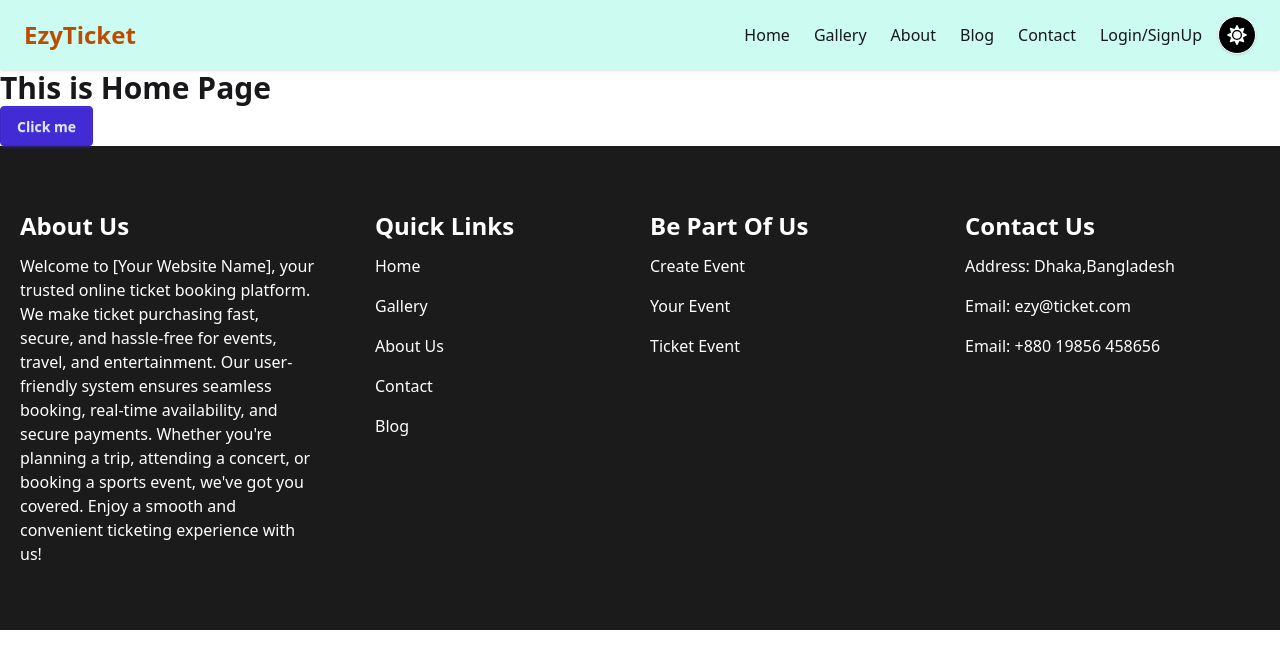
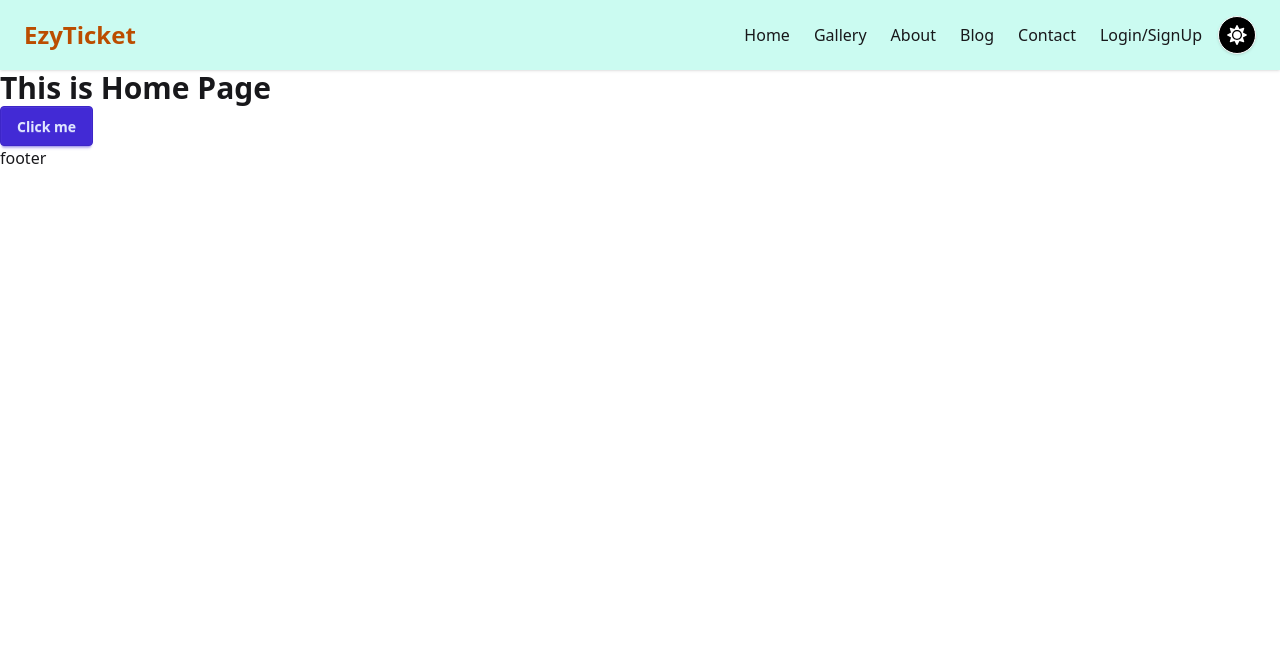
Before and after one commit to mazharul90007/ezy-ticket-client, a React (Vite) app: page / in a window 1280 px wide. Shown: the top 668 px of the page. Built offline with nearby package versions, Linux system fonts and the light colour scheme.

Commit message:
added footer section

```diff
--- a/src/Shared/Footer/Footer.jsx
+++ b/src/Shared/Footer/Footer.jsx
@@ -2,86 +2,9 @@ import { Link } from "react-router-dom"
 
 const Footer = () => {
 
-    const navLinks = [
-        {
-            name: "Home",
-            link: "/"
-        },
-        {
-            name: "Gallery",
-            link: "/gallery"
-        },
-        {
-            name: "About Us",
-            link: "/about"
-        },
-        {
-            name: "Contact",
-            link: "/contact"
-        },
-        {
-            name: "Blog",
-            link: "/blog"
-        },
-    ]
-
-    const partUsLinks = [
-        {
-            name: "Create Event",
-            path: "/event-create"
-        },
-        {
-            name: "Your Event",
-            path: "/your-event"
-        },
-        {
-            name: "Ticket Event",
-            path: "/ticket-event"
-        },
-
-    ]
-
-
-
 
     return (
-        <footer className="grid grid-cols-1 md:grid-cols-2 lg:grid-cols-4 gap-5 md:gap-20 lg:gap-5 bg-[#1b1b1b] text-white py-16 px-5">
-            {/* about us */}
-            <div className="flex flex-col ">
-                <h1 className="text-2xl font-semibold mb-3">About Us</h1>
-                <p className="text-left">Welcome to [Your Website Name], your trusted online ticket booking platform. We make ticket purchasing fast, secure, and hassle-free for events, travel, and entertainment. Our user-friendly system ensures seamless booking, real-time availability, and secure payments. Whether you're planning a trip, attending a concert, or booking a sports event, we've got you covered. Enjoy a smooth and convenient ticketing experience with us!</p>
-            </div>
-            {/* nav links */}
-            <div className="flex flex-col  lg:pl-10">
-                <h1 className="text-2xl font-semibold mb-3">Quick Links</h1>
-                <div>
-                    <ul className="flex flex-col justify-center  gap-4">
-                        {
-                            navLinks.map((i, idx) => <li><Link to={i.path}>{i.name}</Link></li>)
-                        }
-                    </ul>
-                </div>
-            </div>
-            {/* Be Part of Us */}
-            <div className="flex flex-col ">
-                <h1 className="text-2xl font-semibold mb-3">Be Part Of Us</h1>
-                <ul className="flex flex-col justify-center  gap-4">
-                    {
-                        partUsLinks.map((i, idx) => <li><Link to={i.path}>{i.name}</Link></li>)
-                    }
-                </ul>
-            </div>
-            {/* Contact us */}
-            <div className="flex flex-col ">
-                <h1 className="text-2xl font-semibold mb-3">Contact Us</h1>
-                <ul className="flex flex-col justify-center  gap-4">
-                    <li><Link>Address: Dhaka,Bangladesh</Link></li>
-                    <li><Link>Email: ezy@ticket.com</Link></li>
-                    <li><Link>Email: +880 19856 458656</Link></li>
-                </ul>
-            </div>
-
-        </footer>
+       <div>footer</div>
     )
 }
 
```
